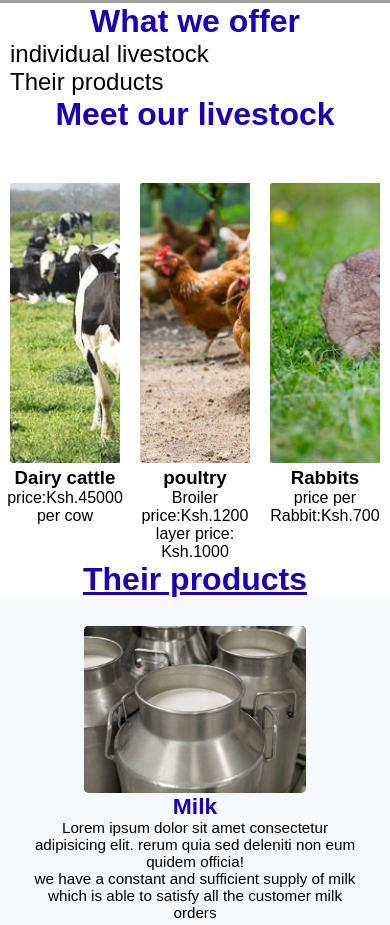
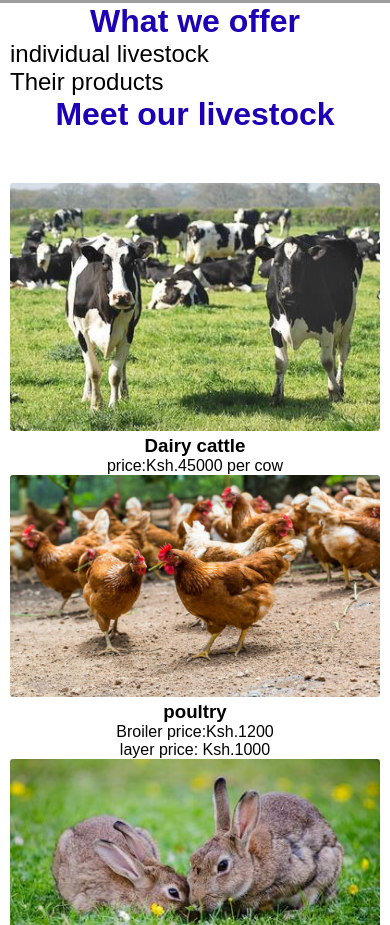
Before and after one commit to John-Mwanzia/farmyard, a website: page index.html in a window 390 px wide. Shown: the part 627-1552 px from the top of the page. Drawn offline with Linux system fonts and the light colour scheme; grey boxes are pictures that could not be loaded.

Commit message:
set resizable images

```diff
--- a/index.html
+++ b/index.html
@@ -56,7 +56,7 @@
 
            <div id="about_container_details">
                 <div  class="about_container">
-                <div>
+
 
                           <div class="box">
                                 <figure style="overflow:hidden"><img class="cows" src="images/cattle.jpg" alt="cattle"> </figure>
--- a/public/css/styles.css
+++ b/public/css/styles.css
@@ -27,7 +27,7 @@ body {
   /* Center and scale the image nicely */
     background-position: center;
   background-repeat: no-repeat;
-   background-size: cover;
+   background-size:cover;
 }
 
 /* Add a black background color to the top navigation */
@@ -63,14 +63,6 @@ body {
 
 }
 
-.box{
-  width: 33.33%;
-   float: left;
-  text-align: center;
-
-
-
-}
 #about_container_details{
     margin-top: 20px;
     margin-bottom: 20px;
@@ -79,6 +71,11 @@ body {
 
 .about_container{
   margin: 50px auto;
+  display: flex;
+  align-items: center;
+  text-align: center;
+  flex: 1 1 0px;
+  flex-wrap: wrap;
 
 }
 
@@ -87,7 +84,7 @@ body {
  }
 
 .cows{
-    height: 280px;
+    /* height: 280px; */
     transform: scale(1);
     transition: 0.3s ease-in-out;
     border-radius: 3px;
@@ -99,8 +96,8 @@ body {
   transform: scale(1.1);
 }
 .hens{
-    height: 280px;
-    width: 470px;
+    height: 268px;
+    width: 400px;
     transform: scale(1);
     transition: 0.3s ease-in-out;
     border-radius: 3px;
@@ -111,8 +108,7 @@ body {
 }
 
 .rabbits{
-     height: 280px;
-     width: 440px;
+
      border-radius: 3px;
      transform: scale(1);
     transition: 0.3s ease-in-out;
@@ -124,6 +120,7 @@ body {
 }
 figure{
   margin: 0 10px;
+
 }
 .livestock{
   text-align: center;
@@ -134,11 +131,12 @@ figure{
 .products{
   display: flex;
   margin-bottom: 60px;
-   justify-content: center;
+  justify-content: center;
    gap: 5px;
    overflow: hidden;
    align-items: center;
    background-color: #f6f9fc;
+
 
 
 }
@@ -345,7 +343,26 @@ footer{
     width: 100%;
   }
 
+  .about_container{
+  flex-direction: column;
 
+    }
+
+.cows{
+   width: 100%;
+   height: auto;
+  }
+.hens{
+  max-width: 100%;
+  height: auto;
+
+}
+
+
+.rabbits{
+  width: 100%;
+  height: auto;
+}
 
 }
 
```
Lines whose indentation alone changed are shown as unchanged.
